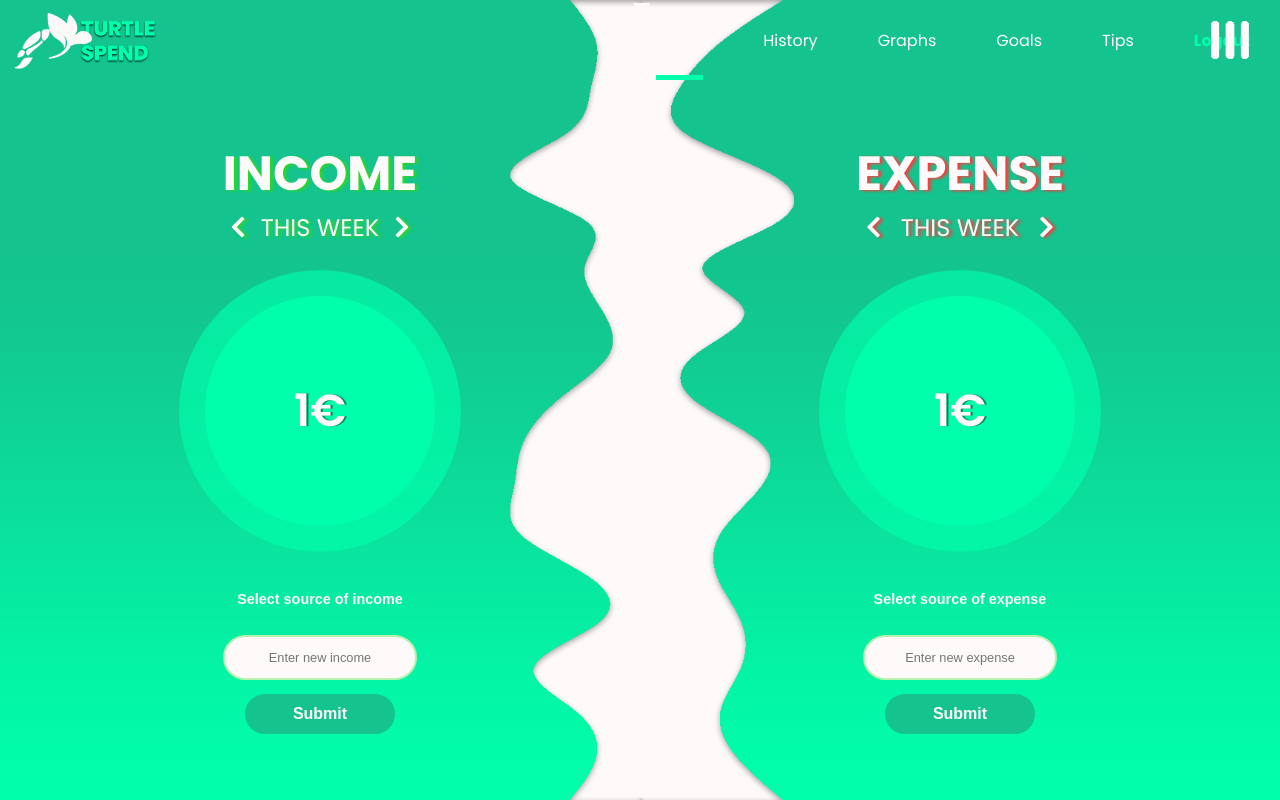
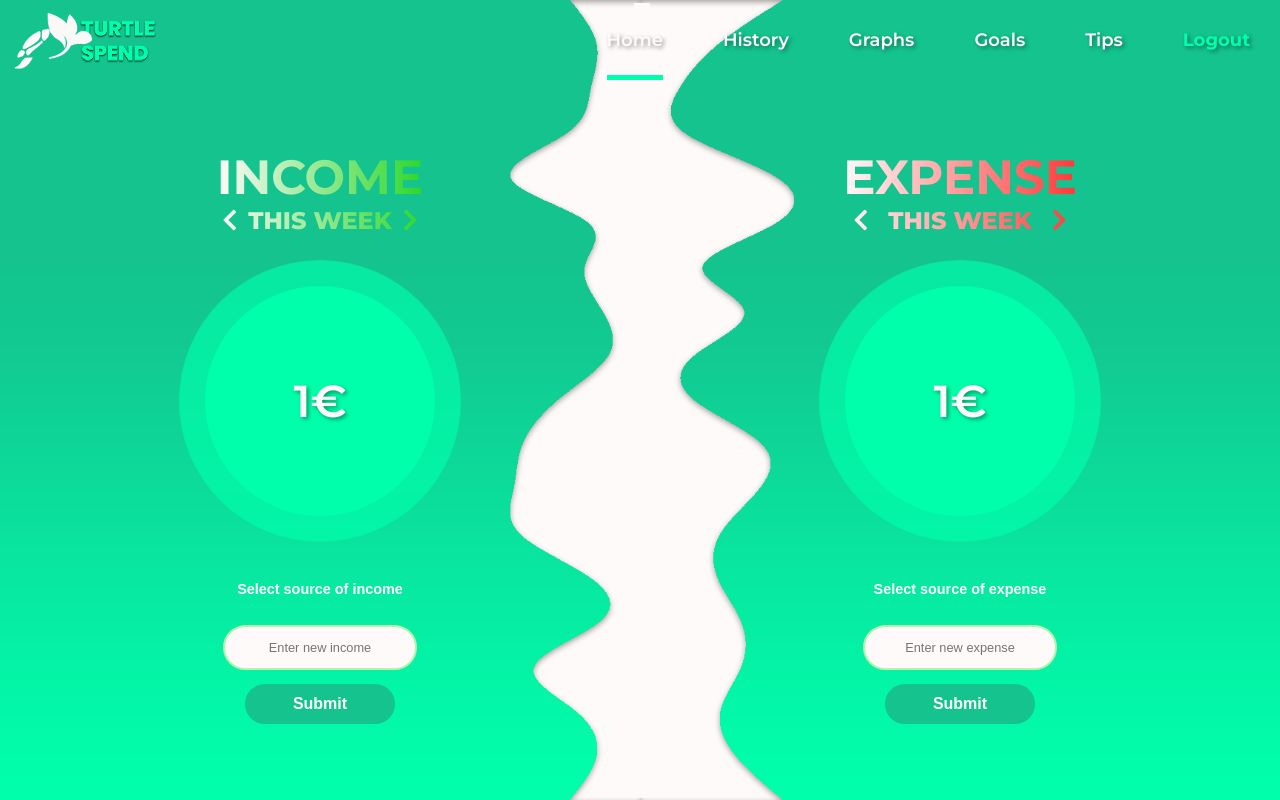
Before and after one commit to AlanWes/Budget-Managment-App, a Django app: page /home/ in a window 1280 px wide. Run offline with Django 4.2, Linux system fonts and the light colour scheme; a user stored in the database is signed in; tables that the repository leaves empty hold one stand-in row (values such as "Sample post").

Commit message:
big style changes

```diff
--- a/src_projects/Project_Budget/static/css/home.css
+++ b/src_projects/Project_Budget/static/css/home.css
@@ -1,4 +1,4 @@
-@import url('https://fonts.googleapis.com/css2?family=Poppins:ital,wght@0,100;0,200;0,300;0,400;0,500;0,600;0,700;0,800;0,900;1,100;1,200;1,300;1,400;1,500;1,600;1,700;1,800;1,900&display=swap');
+@import url('https://fonts.googleapis.com/css2?family=Montserrat:ital,wght@0,100;0,200;0,300;0,400;0,500;0,600;0,700;0,800;0,900;1,100;1,200;1,300;1,400;1,500;1,600;1,700;1,800;1,900&display=swap');
 
 :root {
   --income-how: url('/static/images/income-how.png');
@@ -14,7 +14,7 @@
 }
 
 body {
-  font-family: 'Poppins';
+  font-family: 'Montserrat';
   font-weight: 400;
 }
 
@@ -68,6 +68,9 @@ input[type=number]::-webkit-outer-spin-button {
   background-size: cover;
   box-sizing: border-box;
   z-index: 999;
+  font-size: large;
+  font-weight: 600;
+  text-shadow: 2px 2px 4px rgba(0, 0, 0, 0.4);
 }
 
 .navbar a {
@@ -78,7 +81,7 @@ input[type=number]::-webkit-outer-spin-button {
 }
 
 .navbar a:hover {
-  color: rgb(255,250,250, 0.8);
+  color: rgb(255,250,250, 0.85);
   text-decoration: underline;
 }
 
@@ -101,6 +104,12 @@ input[type=number]::-webkit-outer-spin-button {
 }
 
 .navbar .menu-btn {
+  position: absolute;
+  right: 20px;
+  width: 60px;
+}
+
+.navbar .menu-btn-after {
   position: absolute;
   right: 20px;
   width: 60px;
@@ -207,13 +216,16 @@ input[type=number]::-webkit-outer-spin-button {
   font-size: 2.8em;
   font-weight: 600;
   color: rgb(255,250,250);
-  text-shadow: 2px 0px 1px rgb(0,0,0, 0.5);
+  text-shadow: 2px 2px 4px rgba(0, 0, 0, 0.4);
 }
 
 .income-section .income-title {
-  color: rgb(255,250,250);
+  background-clip: text;
+  -webkit-background-clip: text;
+  color: transparent;
+  background-image: linear-gradient(to right, rgb(255, 250, 250), rgb(45, 215, 41));
   font-size: 1.5em;
-  text-shadow: 3px 1px 3px rgb(45,215,41);
+  font-weight: 800;
 }
 
 .income-section .time-range {
@@ -317,13 +329,16 @@ input[type=number]::-webkit-outer-spin-button {
   font-size: 2.8em;
   font-weight: 600;
   color: rgb(255,250,250);
-  text-shadow: 2px 0px 1px rgb(0,0,0, 0.5);
+  text-shadow: 2px 2px 4px rgba(0, 0, 0, 0.4);
 }
 
 .spend-section .spend-title {
-  color: rgb(255,250,250);
+  background-clip: text;
+  -webkit-background-clip: text;
+  color: transparent;
+  background-image: linear-gradient(to right, rgb(255, 250, 250), rgb(255,56,56));
   font-size: 1.5em;
-  text-shadow: 3px 1px 3px rgb(255,56,56);
+  font-weight: 800;
 }
 
 .spend-section .time-range {
@@ -368,6 +383,11 @@ input[type=number]::-webkit-outer-spin-button {
 
 @media only screen and (min-width: 0px) and (max-width: 480px) {
 
+  .menu-btn-after {
+    display: none;
+    z-index: 999;
+  }
+
   /* CONTAINER */
 
   .container {
@@ -403,14 +423,14 @@ input[type=number]::-webkit-outer-spin-button {
     position: absolute;
     top: 0;
     left: 0;
-    background-color: rgba(0, 128, 0, 0.25);
-    backdrop-filter: blur(3px);
+    background-color: rgb(20, 195, 142);
+    text-shadow: none;
     width: 100%;
     height: 100vh;
     display: flex;
-    align-items: flex-start;
+    justify-content: center;
+    align-items: center;
     margin-left: -100%;
-    justify-content: center;
   }
 
   .nav-links.mobile-menu {
@@ -550,6 +570,14 @@ input[type=number]::-webkit-outer-spin-button {
 
 @media only screen and (min-width: 768px) and (max-width: 1023px) {
 
+  .menu-btn {
+    display: none;
+  }
+
+  .menu-btn-after {
+    display: none;
+  }
+
   /* NAVBAR */
   /* SECTION 1 */
   /* SECTION 2 */
@@ -562,6 +590,14 @@ input[type=number]::-webkit-outer-spin-button {
 /* ##################################### DESKTOP 1024px — 1439px ###################################### */
 
 @media only screen and (min-width: 1024px) and (max-width: 1439px) {
+
+  .menu-btn {
+    display: none;
+  }
+
+  .menu-btn-after {
+    display: none;
+  }
 
   /* NAVBAR */
   /* SECTION 1 */
@@ -579,6 +615,10 @@ input[type=number]::-webkit-outer-spin-button {
     display: none;
   }
 
+  .menu-btn-after {
+    display: none;
+  }
+
   /* NAVBAR */
   /* SECTION 1 */
   /* SECTION 2 */
--- a/src_projects/Project_Budget/static/css/login.css
+++ b/src_projects/Project_Budget/static/css/login.css
@@ -45,12 +45,12 @@ body {
   padding: 2em;
   border-radius: 1em;
   color: rgb(255,250,250);
-  text-shadow: 2px 0px 1px rgba(13, 125, 90, 1);
+  text-shadow: 2px 2px 4px rgba(0, 0, 0, 0.4);
 }
 
 .reg-box h1 {
   font-size: 3em;
-  text-shadow: 3px 0px 1px rgba(13, 125, 90, 1);
+  text-shadow: 2px 2px 4px rgba(0, 0, 0, 0.4);
 }
 
 /* FORM BOX STYLE */
--- a/src_projects/Project_Budget/static/css/register.css
+++ b/src_projects/Project_Budget/static/css/register.css
@@ -45,12 +45,12 @@ body {
   padding: 2em;
   border-radius: 1em;
   color: rgb(255,250,250);
-  text-shadow: 2px 0px 1px rgba(13, 125, 90, 1);
+  text-shadow: 2px 2px 4px rgba(0, 0, 0, 0.4);
 }
 
 .reg-box h1 {
   font-size: 3em;
-  text-shadow: 3px 0px 1px rgba(13, 125, 90, 1);
+  text-shadow: 2px 2px 4px rgba(0, 0, 0, 0.4);
 }
 
 /* FORM BOX STYLE */
--- a/src_projects/Project_Budget/static/js/home.js
+++ b/src_projects/Project_Budget/static/js/home.js
@@ -4,9 +4,23 @@
 
 const menubtn = document.querySelector(".menu-btn")
 const navLinks = document.querySelector(".nav-links")
+const menubtn2 = document.querySelector(".menu-btn-after")
+const body = document.body;
 
 menubtn.addEventListener('click',()=>{
-navLinks.classList.toggle('mobile-menu')
+  body.style.overflow = 'hidden';
+  menubtn.style.display = "none";
+  menubtn2.style.display = "block";
+  navLinks.classList.toggle('mobile-menu')
+  navLinks.classList.remove('mobile-menu2');
+})
+
+menubtn2.addEventListener('click',()=>{
+  body.style.overflow = 'auto';
+  menubtn.style.display = "block";
+  menubtn2.style.display = "none";
+  navLinks.classList.toggle('mobile-menu2')
+  navLinks.classList.remove('mobile-menu');
 })
 
 ///CHANGE MONEY DISPLAY
--- a/src_projects/Project_Budget/templates/history.html
+++ b/src_projects/Project_Budget/templates/history.html
@@ -26,12 +26,18 @@
         </nav>
         <div class="history-container">
             <ul class="history-list">
+              {% if history %}
                 {% for item in history %}
                   <li class="history-item {% if 'Expense' in item.1 %}expense{% endif %}">
                     <p class="history-date">{{ item.0|date:'F j, Y, H:i' }}</p>
                     <p class="history-description">{{ item.1 }}</p>
                   </li>
                 {% endfor %}
+              {% else %}
+                <li class="empty-message">
+                  <h1>History is empty</h1>
+                </li>
+              {% endif %}
             </ul>
           </div>
     </div>
--- a/src_projects/Project_Budget/templates/home.html
+++ b/src_projects/Project_Budget/templates/home.html
@@ -24,6 +24,7 @@
                 </ul>
             </div>
             <img src="{% static 'images/menu-btn.png' %}" class="menu-btn">
+            <img src="{% static 'images/menu-btn-after.png' %}" class="menu-btn-after">
         </nav>
         <div class="wrapper">
             <div class="income-section">
```
Also changed, not shown: src_projects/Project_Budget/static/css/history.css (+54 -11 lines), src_projects/Project_Budget/static/css/master.css (+19 -6 lines). Lines whose indentation alone changed are shown as unchanged.
